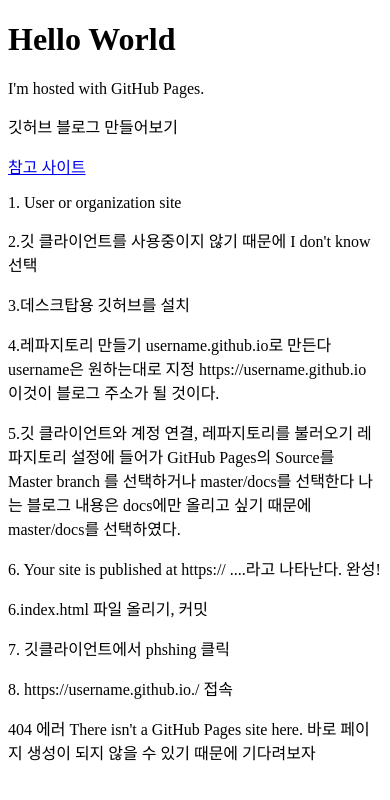
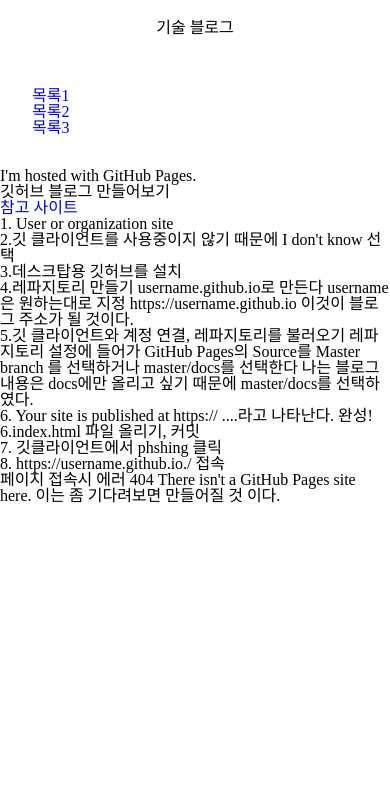
Before and after one commit to TaeHeeHyeung/taehee.github.io, a plain HTML site: page docs/index.html in a window 390 px wide. Drawn offline with Linux system fonts and the light colour scheme.

Commit message:
블로그 만들기

```diff
--- /dev/null
+++ b/docs/css/reset.css
@@ -0,0 +1,48 @@
+/* http://meyerweb.com/eric/tools/css/reset/
+   v2.0 | 20110126
+   License: none (public domain)
+*/
+
+html, body, div, span, applet, object, iframe,
+h1, h2, h3, h4, h5, h6, p, blockquote, pre,
+a, abbr, acronym, address, big, cite, code,
+del, dfn, em, img, ins, kbd, q, s, samp,
+small, strike, strong, sub, sup, tt, var,
+b, u, i, center,
+dl, dt, dd, ol, ul, li,
+fieldset, form, label, legend,
+table, caption, tbody, tfoot, thead, tr, th, td,
+article, aside, canvas, details, embed,
+figure, figcaption, footer, header, hgroup,
+menu, nav, output, ruby, section, summary,
+time, mark, audio, video {
+	margin: 0;
+	padding: 0;
+	border: 0;
+	font-size: 100%;
+	font: inherit;
+	vertical-align: baseline;
+}
+/* HTML5 display-role reset for older browsers */
+article, aside, details, figcaption, figure,
+footer, header, hgroup, menu, nav, section {
+	display: block;
+}
+body {
+	line-height: 1;
+}
+ol, ul {
+	list-style: none;
+}
+blockquote, q {
+	quotes: none;
+}
+blockquote:before, blockquote:after,
+q:before, q:after {
+	content: '';
+	content: none;
+}
+table {
+	border-collapse: collapse;
+	border-spacing: 0;
+}
--- a/docs/index.html
+++ b/docs/index.html
@@ -1,28 +1,84 @@
 <!DOCTYPE html>
-<html>
+<html lang="ko">
+<head>
+  <title>기술 블로그</title>
+  <meta charset="utf-8">
+  <link rel="stylesheet" href="/css/reset.css" type="text/css">
+  <style>
+
+  body{
+    margin: 0;
+  }
+  h1 {
+    border-bottom: 1px solid gray;
+    text-align : center;
+    margin: 0;
+    padding: 20px;
+  }
+  #grid {
+    border: 5px ;
+    display: grid;
+    grid-template-columns: 200px 1fr;
+  }
+  #grid ol {
+    border-right: 2px solid gray;
+    width: 100px;
+    margin:0;
+    padding: 32px;
+  }
+  #grid article{
+
+  }
+  /* screen width < 800px */
+  @media (max-width :800px) {
+    #grid {
+      display: block;
+    }
+    #grid ol {
+      border-right: none;
+      width: 100px;
+      margin:0;
+      padding: 32px;
+    }
+    h1{
+      border-bottom: none;
+    }
+  }
+
+
+  a{
+    color: block;
+    text-decoration: none;
+  }
+
+  </style>
+</head>
 <body>
-<h1>Hello World</h1>
+
+  <h1>기술 블로그</h1>
+  <div id="grid">
+    <ol>
+      <li><a href="#">목록1</a></li>
+      <li><a href="#">목록2</a></li>
+      <li><a href="#">목록3</a></li>
+    </ol>
+
+    <div class= "article">
       <p>I'm hosted with GitHub Pages.</p>
-
       <p>깃허브 블로그 만들어보기</p>
       <a href="https://pages.github.com/">참고 사이트 </a>
       <p>1. User or organization site</p>
       <p>2.깃 클라이언트를 사용중이지 않기 때문에 I don't know 선택</p>
       <p>3.데스크탑용 깃허브를 설치</p>
-<p>4.레파지토리 만들기 username.github.io로 만든다 username은 원하는대로 지정
-https://username.github.io 이것이 블로그 주소가 될 것이다.</p>
-<p>5.깃 클라이언트와 계정 연결, 레파지토리를 불러오기
-레파지토리 설정에 들어가 GitHub Pages의 Source를 Master branch 를 선택하거나 master/docs를 선택한다
-나는 블로그 내용은 docs에만 올리고 싶기 때문에 master/docs를 선택하였다.</p>
+      <p>4.레파지토리 만들기 username.github.io로 만든다 username은 원하는대로 지정  https://username.github.io 이것이 블로그 주소가 될 것이다.</p>
+      <p>5.깃 클라이언트와 계정 연결, 레파지토리를 불러오기 레파지토리 설정에 들어가 GitHub Pages의 Source를 Master branch 를 선택하거나 master/docs를 선택한다 나는 블로그 내용은 docs에만 올리고 싶기 때문에 master/docs를 선택하였다.</p>
       <p>6.  Your site is published at https:// ....라고 나타난다. 완성!</p>
       <p>6.index.html 파일 올리기, 커밋 </p>
       <p>7. 깃클라이언트에서 phshing 클릭</p>
-<p>8. https://username.github.io./ 접속
-</p>
-
-<p>404 에러
-  There isn't a GitHub Pages site here.
-바로 페이지 생성이 되지 않을 수 있기 때문에 기다려보자</p>
+      <p>8. https://username.github.io./ 접속</p>
+      <p>페이지 접속시 에러 404 There isn't a GitHub Pages site here. 이는 좀 기다려보면 만들어질 것 이다.</p>
+    </div>
+  </div>
 
 
 </body>
```
Also changed, not shown: docs/mediaquery.html (added, +24 -0 lines). Lines whose indentation alone changed are shown as unchanged.
